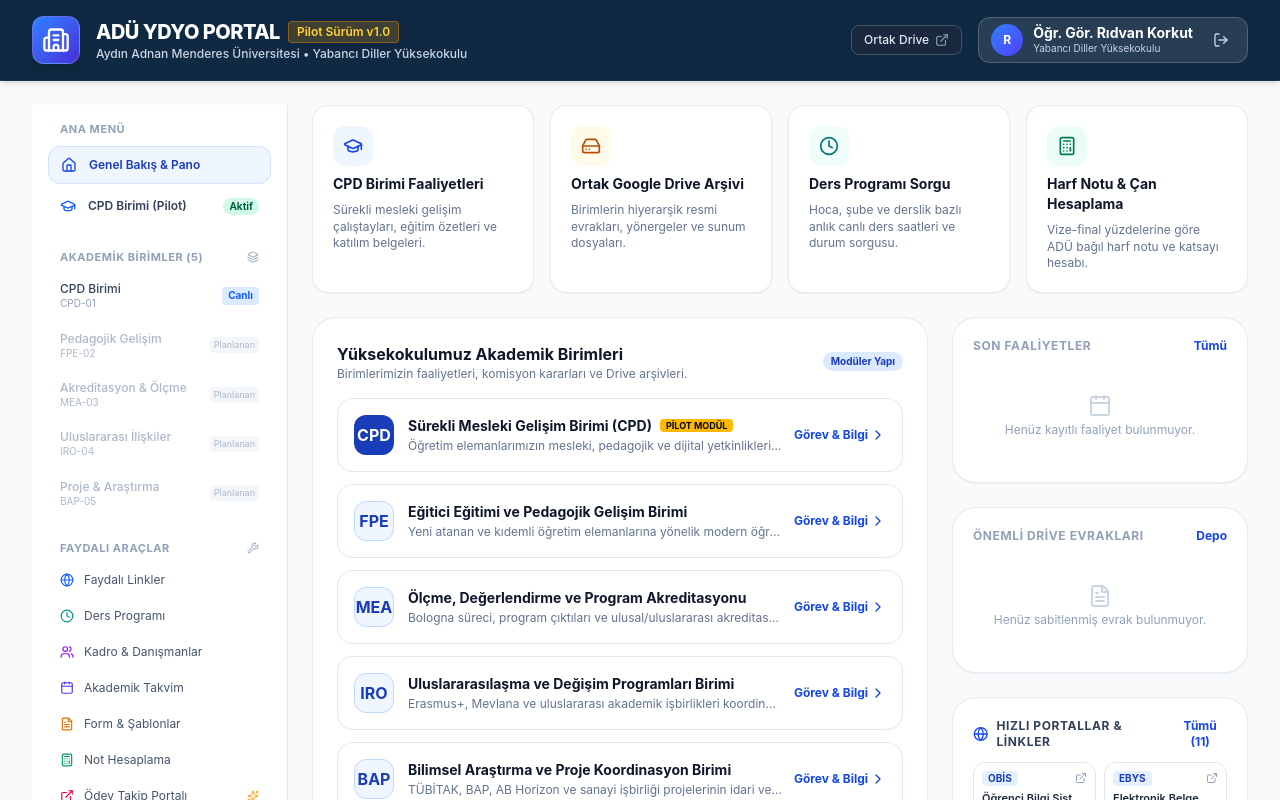
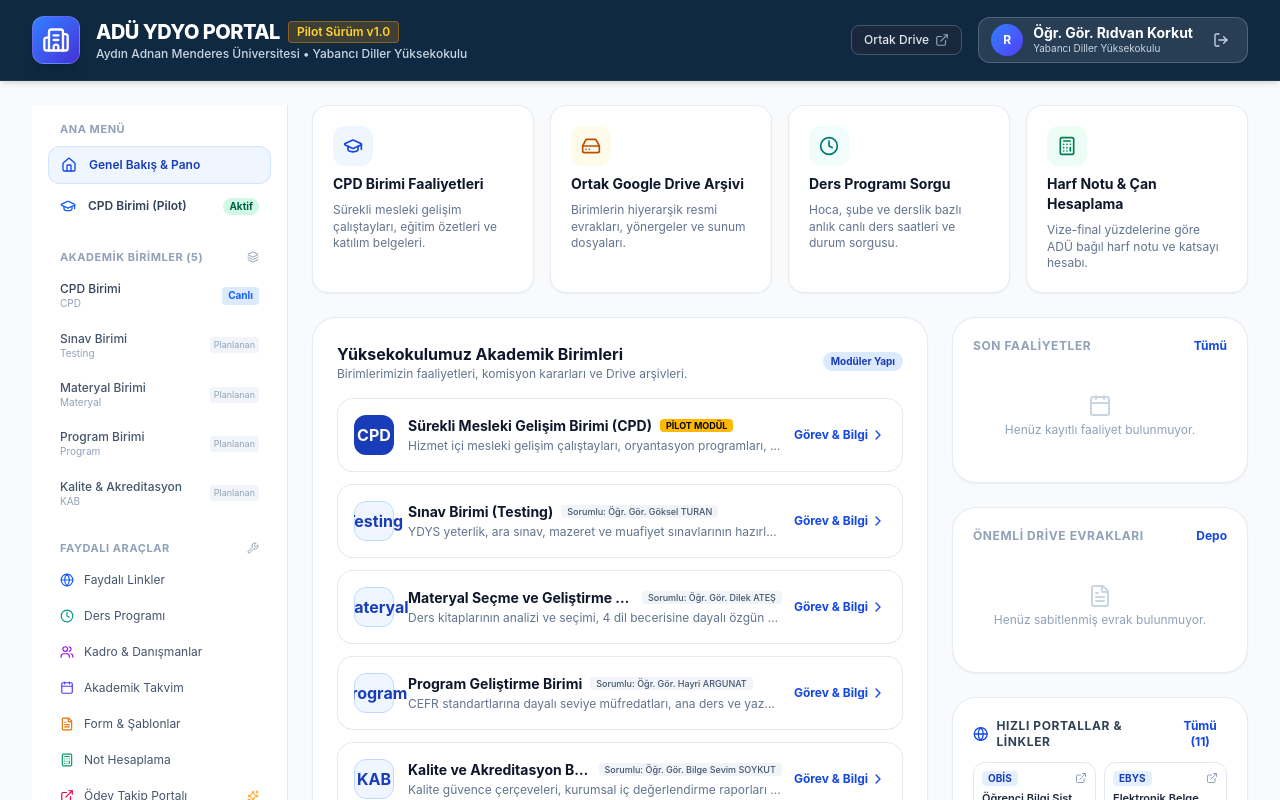
Before and after one commit to rkorkut70/okul-portal, a React (Vite) app: page / in a window 1280 px wide. Shown: the top 800 px of the page. Built offline with nearby package versions, Linux system fonts and the light colour scheme.

Commit message:
feat: Akademik birimler bolumu okul_bilgi.xlsx resmi verileriyle guncellendi

```diff
--- a/src/components/dashboard/HomeDashboard.tsx
+++ b/src/components/dashboard/HomeDashboard.tsx
@@ -32,10 +32,13 @@ export const HomeDashboard: React.FC<HomeDashboardProps> = ({
   const pinnedDocs = CPD_DRIVE_DOCUMENTS.filter(d => d.isPinned).slice(0, 3);
 
   const unitCodeMap: Record<string, string> = {
+    'testing': 'Testing',
+    'material': 'Materyal',
+    'program': 'Program',
+    'cpd': 'CPD',
+    'kab': 'KAB',
     'exam': 'Testing',
-    'material': 'Materyal',
     'curriculum': 'Program',
-    'cpd': 'CPD',
     'quality': 'KAB'
   };
 
@@ -153,9 +156,13 @@ export const HomeDashboard: React.FC<HomeDashboardProps> = ({
                         <span className="font-bold text-xs sm:text-sm text-slate-900 group-hover:text-blue-700 transition truncate">
                           {unit.name}
                         </span>
-                        {isCpd && (
+                        {isCpd ? (
                           <span className="text-[9px] font-bold px-1.5 py-0.2 rounded bg-amber-400 text-slate-950 uppercase">
                             Pilot Modül
+                          </span>
+                        ) : (
+                          <span className="text-[9px] font-medium px-1.5 py-0.2 rounded bg-slate-100 text-slate-600">
+                            {unit.managerName ? `Sorumlu: ${unit.managerName}` : ''}
                           </span>
                         )}
                       </div>
--- a/src/components/layout/Sidebar.tsx
+++ b/src/components/layout/Sidebar.tsx
@@ -90,15 +90,16 @@ export const Sidebar: React.FC<SidebarProps> = ({
                     if (isCpd) {
                       setActiveTab('cpd');
                     } else {
-                      alert(`${unit.name} biriminin modülü şu anda planlama aşamasındadır. İlk aşamada CPD Birimi prototipi üzerinde çalışıyoruz.`);
+                      setActiveTab('tools');
+                      setSelectedTool('duties');
                     }
                   }}
-                  className={`w-full flex items-center justify-between px-3 py-2 rounded-lg text-xs transition text-left ${
+                  className={`w-full flex items-center justify-between px-3 py-2 rounded-lg text-xs transition text-left cursor-pointer ${
                     isSelected
                       ? 'bg-blue-50 text-blue-800 font-semibold border-l-4 border-blue-700'
                       : isCpd
                       ? 'text-slate-700 hover:bg-slate-100'
-                      : 'text-slate-400 hover:bg-slate-50 cursor-pointer opacity-75'
+                      : 'text-slate-600 hover:bg-slate-50'
                   }`}
                 >
                   <div className="truncate pr-2">
--- a/src/components/tools/AdvisorDirectoryView.tsx
+++ b/src/components/tools/AdvisorDirectoryView.tsx
@@ -25,8 +25,18 @@ import {
   PhoneCall
 } from 'lucide-react';
 
-export const AdvisorDirectoryView: React.FC = () => {
-  const [activeSubTab, setActiveSubTab] = useState<'staff' | 'advisors' | 'phones' | 'duties' | 'boards'>('staff');
+interface AdvisorDirectoryViewProps {
+  initialTab?: 'staff' | 'advisors' | 'phones' | 'duties' | 'boards';
+}
+
+export const AdvisorDirectoryView: React.FC<AdvisorDirectoryViewProps> = ({ initialTab = 'staff' }) => {
+  const [activeSubTab, setActiveSubTab] = useState<'staff' | 'advisors' | 'phones' | 'duties' | 'boards'>(initialTab);
+
+  React.useEffect(() => {
+    if (initialTab) {
+      setActiveSubTab(initialTab);
+    }
+  }, [initialTab]);
   const [searchQuery, setSearchQuery] = useState('');
   const [selectedLanguage, setSelectedLanguage] = useState<string>('all');
   const [filterDuty, setFilterDuty] = useState<'all' | 'ydyo' | 'external'>('all');
--- a/src/components/tools/ToolsHub.tsx
+++ b/src/components/tools/ToolsHub.tsx
@@ -133,7 +133,9 @@ export const ToolsHub: React.FC<ToolsHubProps> = ({ selectedTool, setSelectedToo
       {/* Render active tool */}
       {selectedTool === 'links' && <UsefulLinksView />}
       {selectedTool === 'schedule' && <CourseScheduleQuery />}
-      {selectedTool === 'advisors' && <AdvisorDirectoryView />}
+      {(selectedTool === 'advisors' || selectedTool === 'duties') && (
+        <AdvisorDirectoryView initialTab={selectedTool === 'duties' ? 'duties' : 'staff'} />
+      )}
       {selectedTool === 'calendar' && <AcademicCalendarView />}
       {selectedTool === 'forms' && <TemplatesHub />}
       {selectedTool === 'grade' && <GradeCalculator />}
--- a/src/data/mockData.ts
+++ b/src/data/mockData.ts
@@ -5,56 +5,64 @@ export const ACADEMIC_UNITS: AcademicUnit[] = [
     id: 'cpd',
     name: 'Sürekli Mesleki Gelişim Birimi (CPD)',
     shortName: 'CPD Birimi',
-    code: 'CPD-01',
-    description: 'Öğretim elemanlarımızın mesleki, pedagojik ve dijital yetkinliklerini sürekli geliştirmeye yönelik eğitim ve akreditasyon merkezi.',
+    code: 'CPD',
+    description: 'Hizmet içi mesleki gelişim çalıştayları, oryantasyon programları, akran sınıf gözlemleri ve eğitim sertifikasyonları.',
     icon: 'GraduationCap',
     status: 'active',
-    managerName: 'Öğr. Gör. Rıdvan Korkut',
-    managerEmail: 'rkorkut@adu.edu.tr',
+    managerName: 'Öğr. Gör. Pınar UĞUR',
+    managerEmail: 'pinar.ugur@adu.edu.tr',
     documentCount: 0,
     activityCount: 0
   },
   {
-    id: 'fpe',
-    name: 'Eğitici Eğitimi ve Pedagojik Gelişim Birimi',
-    shortName: 'Pedagojik Gelişim',
-    code: 'FPE-02',
-    description: 'Yeni atanan ve kıdemli öğretim elemanlarına yönelik modern öğrenme-öğretme teknikleri koordinasyonu.',
-    icon: 'BookOpenCheck',
+    id: 'testing',
+    name: 'Sınav Birimi (Testing)',
+    shortName: 'Sınav Birimi',
+    code: 'Testing',
+    description: 'YDYS yeterlik, ara sınav, mazeret ve muafiyet sınavlarının hazırlanması, sınav takvimi ve ölçme-değerlendirme yönetimi.',
+    icon: 'ShieldCheck',
     status: 'planning',
+    managerName: 'Öğr. Gör. Göksel TURAN',
+    managerEmail: 'goksel.turan@adu.edu.tr',
     documentCount: 0,
     activityCount: 0
   },
   {
-    id: 'mea',
-    name: 'Ölçme, Değerlendirme ve Program Akreditasyonu',
-    shortName: 'Akreditasyon & Ölçme',
-    code: 'MEA-03',
-    description: 'Bologna süreci, program çıktıları ve ulusal/uluslararası akreditasyon kalite süreçleri yönetimi.',
-    icon: 'Award',
+    id: 'material',
+    name: 'Materyal Seçme ve Geliştirme Birimi',
+    shortName: 'Materyal Birimi',
+    code: 'Materyal',
+    description: 'Ders kitaplarının analizi ve seçimi, 4 dil becerisine dayalı özgün çalışma kâğıtları ve kurumsal Drive ders arşivi.',
+    icon: 'BookOpen',
     status: 'planning',
+    managerName: 'Öğr. Gör. Dilek ATEŞ',
+    managerEmail: 'dilekcelik@adu.edu.tr',
     documentCount: 0,
     activityCount: 0
   },
   {
-    id: 'iro',
-    name: 'Uluslararasılaşma ve Değişim Programları Birimi',
-    shortName: 'Uluslararası İlişkiler',
-    code: 'IRO-04',
-    description: 'Erasmus+, Mevlana ve uluslararası akademik işbirlikleri koordinasyonu.',
-    icon: 'Globe',
+    id: 'program',
+    name: 'Program Geliştirme Birimi',
+    shortName: 'Program Birimi',
+    code: 'Program',
+    description: 'CEFR standartlarına dayalı seviye müfredatları, ana ders ve yazma izlenceleri (syllabus) ve haftalık konu dağılımı.',
+    icon: 'Layers',
     status: 'planning',
+    managerName: 'Öğr. Gör. Hayri ARGUNAT',
+    managerEmail: 'hayriargunat@adu.edu.tr',
     documentCount: 0,
     activityCount: 0
   },
   {
-    id: 'bap',
-    name: 'Bilimsel Araştırma ve Proje Koordinasyon Birimi',
-    shortName: 'Proje & Araştırma',
-    code: 'BAP-05',
-    description: 'TÜBİTAK, BAP, AB Horizon ve sanayi işbirliği projelerinin idari ve teknik desteği.',
-    icon: 'Microscope',
+    id: 'kab',
+    name: 'Kalite ve Akreditasyon Birimi (KAB)',
+    shortName: 'Kalite & Akreditasyon',
+    code: 'KAB',
+    description: 'Kalite güvence çerçeveleri, kurumsal iç değerlendirme raporları ve ulusal/uluslararası akreditasyon süreçleri.',
+    icon: 'Award',
     status: 'planning',
+    managerName: 'Öğr. Gör. Bilge Sevim SOYKUT',
+    managerEmail: 'bilge.soykut@adu.edu.tr',
     documentCount: 0,
     activityCount: 0
   }
```
Also changed, not shown: 2 other files (tests, documents, lock files or other folders).
